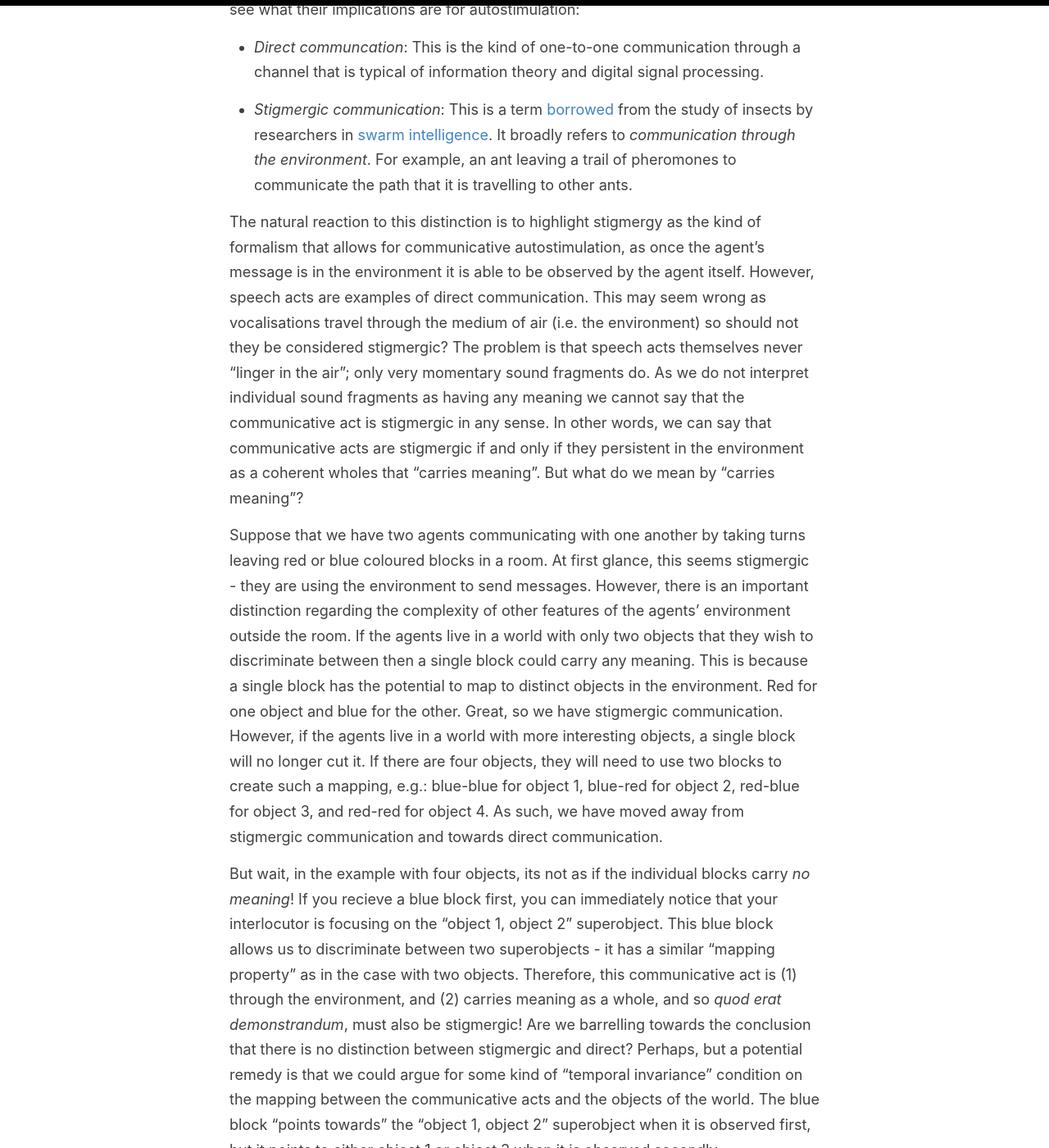
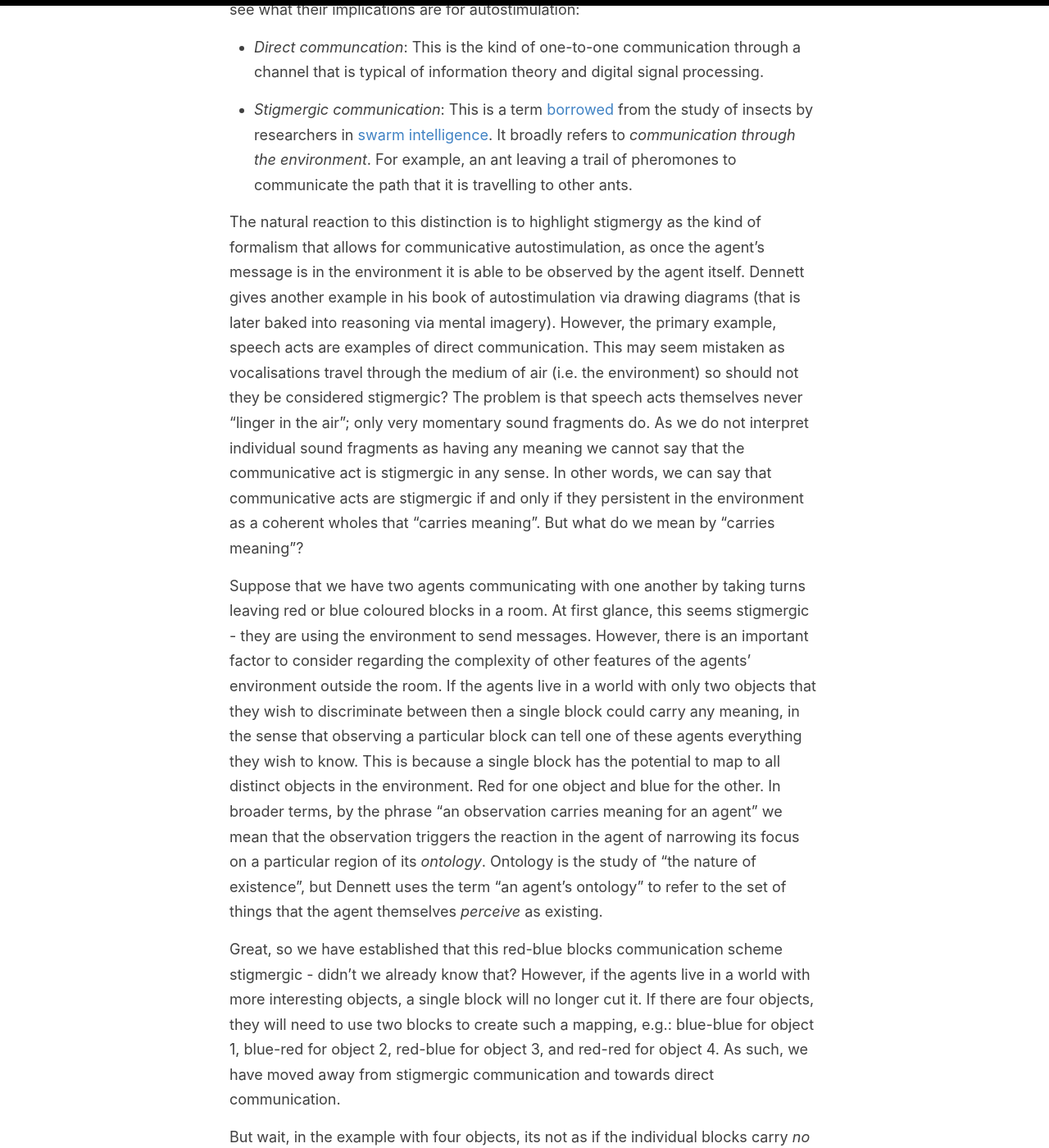
Before and after one commit to DylanCope/dylancope.github.io, a Jekyll site: the page built from _posts/2020-8-10-learning-to-communicate-to-oneself.md, in a window 1280 px wide and 1400 px high, scrolled down 2333 px. Shown: the whole window at 82% size. Built offline with Jekyll 4.4.1, drawn with Linux system fonts in a browser that asks for light colours; some of the changed text lies outside the part shown.

Commit message:
Update 2020-8-10-learning-to-communicate-to-oneself.md

```diff
--- a/_posts/2020-8-10-learning-to-communicate-to-oneself.md
+++ b/_posts/2020-8-10-learning-to-communicate-to-oneself.md
@@ -29,9 +29,11 @@
 
 * *Stigmergic communication*: This is a term [borrowed](https://en.wikipedia.org/wiki/Stigmergy) from the study of insects by researchers in [swarm intelligence](https://en.wikipedia.org/wiki/Swarm_intelligence). It broadly refers to *communication through the environment*. For example, an ant leaving a trail of pheromones to communicate the path that it is travelling to other ants.
 
-The natural reaction to this distinction is to highlight stigmergy as the kind of formalism that allows for communicative autostimulation, as once the agent's message is in the environment it is able to be observed by the agent itself. However, speech acts are examples of direct communication. This may seem wrong as vocalisations travel through the medium of air (i.e. the environment) so should not they be considered stigmergic? The problem is that speech acts themselves never "linger in the air"; only very momentary sound fragments do. As we do not interpret individual sound fragments as having any meaning we cannot say that the communicative act is stigmergic in any sense. In other words, we can say that communicative acts are stigmergic if and only if they persistent in the environment as a coherent wholes that "carries meaning". But what do we mean by "carries meaning"?
+The natural reaction to this distinction is to highlight stigmergy as the kind of formalism that allows for communicative autostimulation, as once the agent's message is in the environment it is able to be observed by the agent itself. Dennett gives another example in his book of autostimulation via drawing diagrams (that is later baked into reasoning via mental imagery). However, the primary example, speech acts are examples of direct communication. This may seem mistaken as vocalisations travel through the medium of air (i.e. the environment) so should not they be considered stigmergic? The problem is that speech acts themselves never "linger in the air"; only very momentary sound fragments do. As we do not interpret individual sound fragments as having any meaning we cannot say that the communicative act is stigmergic in any sense. In other words, we can say that communicative acts are stigmergic if and only if they persistent in the environment as a coherent wholes that "carries meaning". But what do we mean by "carries meaning"?
 
-Suppose that we have two agents communicating with one another by taking turns leaving red or blue coloured blocks in a room. At first glance, this seems stigmergic - they are using the environment to send messages. However, there is an important distinction regarding the complexity of other features of the agents' environment outside the room. If the agents live in a world with only two objects that they wish to discriminate between then a single block could carry any meaning. This is because a single block has the potential to map to distinct objects in the environment. Red for one object and blue for the other. Great, so we have stigmergic communication. However, if the agents live in a world with more interesting objects, a single block will no longer cut it. If there are four objects, they will need to use two blocks to create such a mapping, e.g.: blue-blue for object 1, blue-red for object 2, red-blue for object 3, and red-red for object 4. As such, we have moved away from stigmergic communication and towards direct communication.
+Suppose that we have two agents communicating with one another by taking turns leaving red or blue coloured blocks in a room. At first glance, this seems stigmergic - they are using the environment to send messages. However, there is an important factor to consider regarding the complexity of other features of the agents' environment outside the room. If the agents live in a world with only two objects that they wish to discriminate between then a single block could carry any meaning, in the sense that observing a particular block can tell one of these agents everything they wish to know. This is because a single block has the potential to map to all distinct objects in the environment. Red for one object and blue for the other. In broader terms, by the phrase "an observation carries meaning for an agent" we mean that the observation triggers the reaction in the agent of narrowing its focus on a particular region of its *ontology*. Ontology is the study of "the nature of existence", but Dennett uses the term "an agent's ontology" to refer to the set of things that the agent themselves *perceive* as existing.
+
+Great, so we have established that this red-blue blocks communication scheme stigmergic - didn't we already know that? However, if the agents live in a world with more interesting objects, a single block will no longer cut it. If there are four objects, they will need to use two blocks to create such a mapping, e.g.: blue-blue for object 1, blue-red for object 2, red-blue for object 3, and red-red for object 4. As such, we have moved away from stigmergic communication and towards direct communication.
 
 But wait, in the example with four objects, its not as if the individual blocks carry *no meaning*! If you recieve a blue block first, you can immediately notice that your interlocutor is focusing on the "object 1, object 2" superobject. This blue block allows us to discriminate between two superobjects - it has a similar "mapping property" as in the case with two objects. Therefore, this communicative act is (1) through the environment, and (2) carries meaning as a whole, and so *quod erat demonstrandum*, must also be stigmergic! Are we barrelling towards the conclusion that there is no distinction between stigmergic and direct? Perhaps, but a potential remedy is that we could argue for some kind of "temporal invariance" condition on the mapping between the communicative acts and the objects of the world. The blue block "points towards" the "object 1, object 2" superobject when it is observed first, but it points to either object 1 or object 3 when it is observed secondly.
 
@@ -50,4 +52,10 @@
 
 In this figure we are representing the agent as a composition of two functions, `f` and `g`, shown as blue rhombi. The diagram above the dotted line represents the agent at time `t` and the diagram below the line is the agent at `t+1`. The agent recieves observation `o_t` at time `t`, then produces mental state `z_t = f(o_t, z_{t-1})`, and computes an output action `a_t = g(z_t)`. The information flow from the mental state to the next action (and thereby from the observation to the next action) is shown by the arrow from the upper purple box to the lower one. In order to show what communicative autostimulation looks like, we draw an arrow from from the actions `a_t` to the observations at the next timestep `o_{t+1}`. From this new flow of information we can see that there are parts of the agent that were previously not connected together, which may be useful: features extracted by `g` are now potentially accessible to computations done in `f`.
 
-So it is at least plausible that the agent may recieve some basic benefit this new information flow, but there is still another reason that we might expect even more benefit. As shown in the diagram above, the process of going from observations to actions is one of *dimensionality reduction* and *discretisation*. In particular, when the action is communicative it is "carrying" semantic information that is interpretable by your interlocutor. In other words, the features are organised in such as way that we should expect are easier for agent to extract. Therefore, the additional pressure on the speech act as needing to be communicative encourages the agent to form generally useful representations the information. Hence, we should expect that autostimulation will have similar effects as described in Dennett's tale. Futhermore, through this investigation we've found some degrees of variation that may be interest to experiment with, i.e. stigmergic versus direct self-communication.
+So it is at least plausible that the agent may recieve some basic benefit this new information flow, but there is still another reason that we might expect even more benefit. As shown in the diagram above, the process of going from observations to actions is one of *dimensionality reduction* and *discretisation*. In particular, when the action is communicative it is "carrying" semantic information that is interpretable by your interlocutor. In other words, the features are organised in such as way that we should expect are easier for agent to extract. Therefore, the additional pressure on the speech act as needing to be communicative encourages the agent to form generally useful representations the information. Hence, we should expect that autostimulation could have similar effects as described in Dennett's tale.
+
+Through this investigation we've found some degrees of variation that may be interest to experiment with: more stigmergic versus more direct self-communication. An important part of whether or not autostimulation in AI will be effective is the amount of meaning that is convey in the self-communicative acts. In Dennett's example above of drawing diagrams, we saw a highly stigmergic autostimulation that is so good at conveying meaning that I've employed it serval times in this post. Yet in the example of direct vocalisations we see that in complex environments there is a prior necessity for agents to have ability to quickly aggregate successions of symbols into larger blocks of meaning ("c"-"a"-"t"... "cat"!). If an AI system simply observes the "c" that it had uttered in the previous timestep it hard to see how it would be able glean much useful from that autostimulation.
+
+In the subfield of AI called "language modelling" we have a way of skirting around this issue by *tokenising* our inputs. Tokenising is a process of predefining a kind of "meta-alphabet" that encapsulates common groupings of symbols in the base language (e.g. the string "cat" might have its own numerical identifier in the meta-alphabet). But tokenisation only passes the buck to the level dealing with aggregating information over sequences of these new tokens. The problem has been made a little easier, but its still there. The natural reaction might be, well lets just tokenise again! However, this will lead to an explosion of symbols in stacks meta-alphabets. We would quickly need to store and manipulate [The Library of Babel](https://en.wikipedia.org/wiki/The_Library_of_Babel) and more! There are a couple solutions employed by language models. The simplest is just use an RNN - well in that case, fantastic. As our agent is already an RNN it should be able to handle just recieving single characters. Another option is to simply store the recent history and use it as the context for a [transformer model](https://en.wikipedia.org/wiki/Transformer_(machine_learning_model)).
+
+In effect, what we're suggesting here is that a direct communication channel should be sufficient, provided that the agent has a suitable architecture, but a stigmergic channel alongside the direct one could lead to the eventual emergence of more interesting self-stimulation. In conclusion, opening paths of communicative autostimulation could potentially enhance the [autocurricula](https://arxiv.org/abs/1903.00742) (an automatically generated sequence of challenges that progressively get harder) that a multagent system uses to develop greater and greater capabilities.
```
Also changed, not shown: other parts of _posts/2020-8-10-learning-to-communicate-to-oneself.md (+1 -1 lines).
